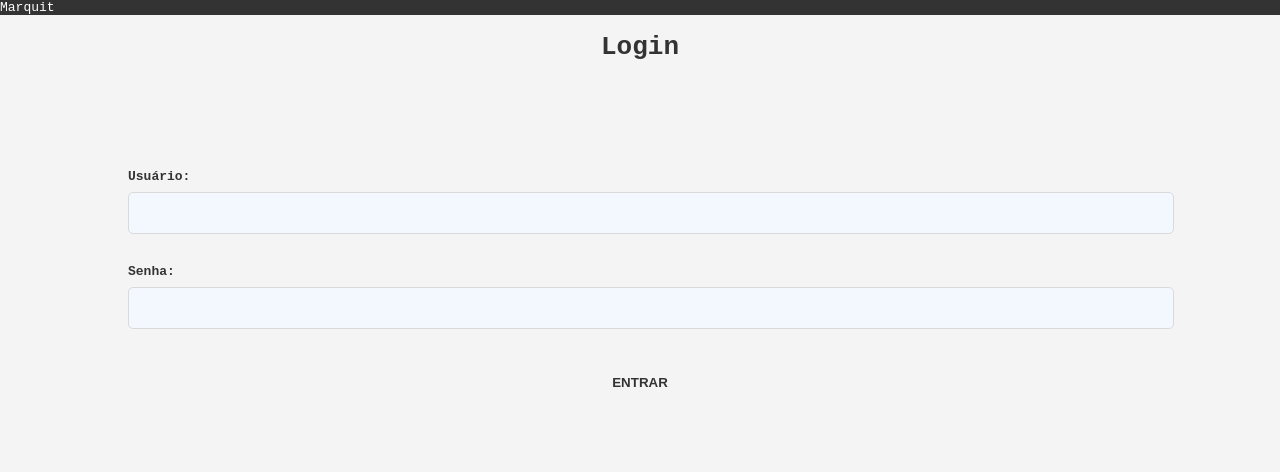
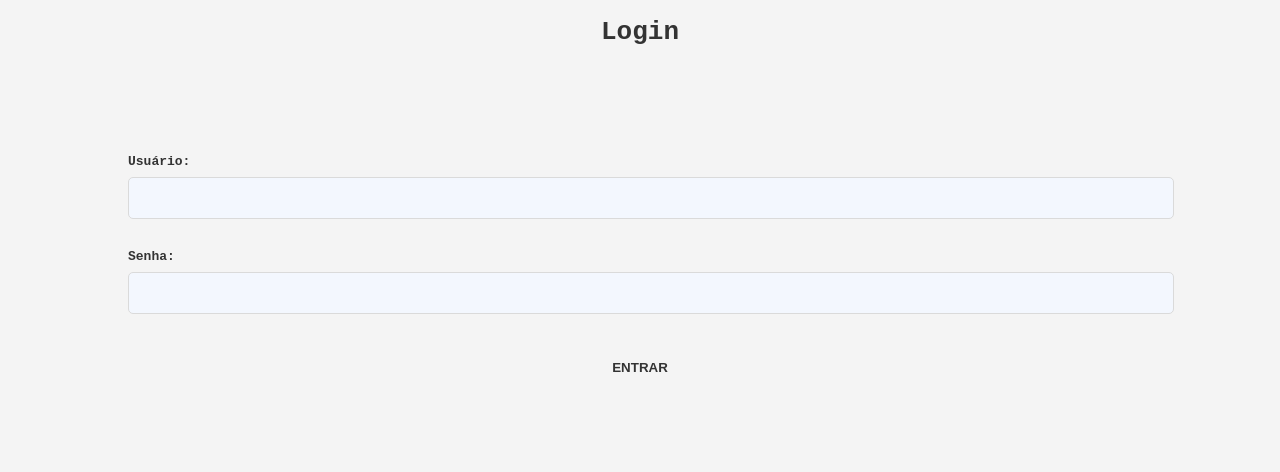
Before and after one commit to matematikoy/Marquit_Flask, a Flask app: page /login in a window 1280 px wide. Shown: the top 472 px of the page. Run offline with Flask 3, Linux system fonts and the light colour scheme.

Commit message:
Subindo arquivos do Flask project

```diff
--- a/templates/login.html
+++ b/templates/login.html
@@ -8,15 +8,7 @@
 
 </head>
 <body>
-    <nav>
-        <ul>
 
-
-            <div class="logo">Marquit</div>  <!-- Logo dentro de uma div -->
-
-
-        </ul>
-    </nav>
 
     <h1> Login</h1>
 
```
